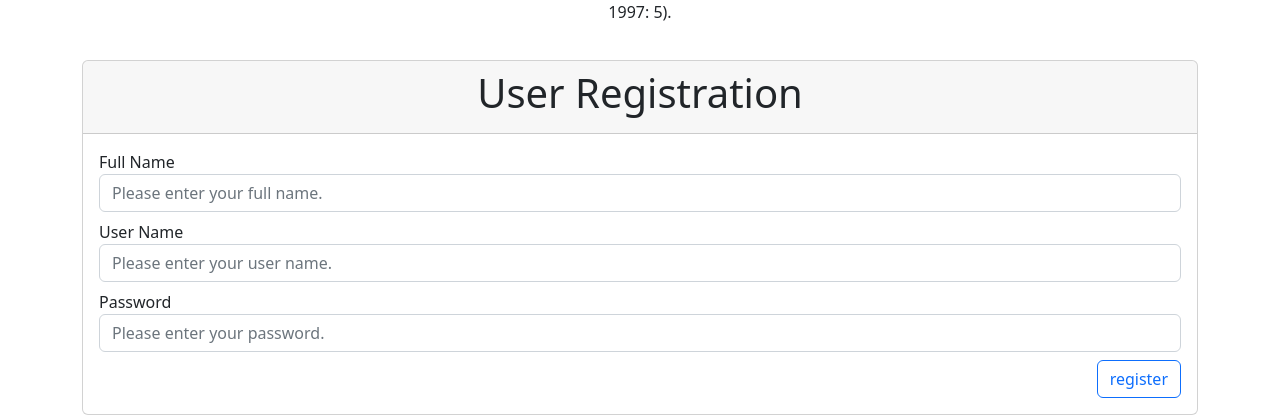
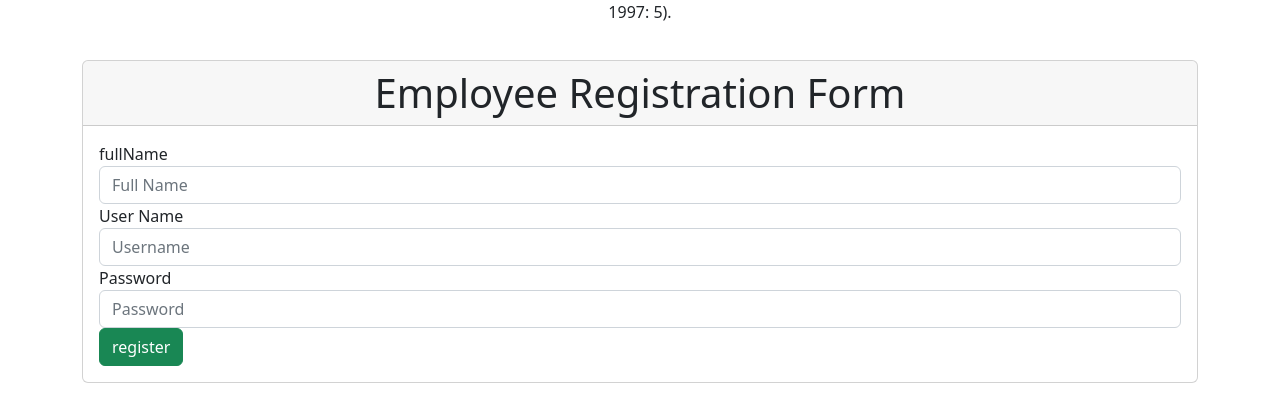
Before and after one commit to agutai/react-ecom, a React (Create React App) app: page /register in a window 1280 px wide. Shown: the part 612-1027 px from the top of the page. After the commit the page ends 995 px from the top, so only its background shows below. Built offline with nearby package versions, Linux system fonts and the light colour scheme.

Commit message:
Add AddShoeItem route and finalised AddUser page

```diff
--- a/src/App.js
+++ b/src/App.js
@@ -16,6 +16,7 @@ import Dashboard from "./components/pages/Dashboard/Dashboard";
 import Report from "./components/pages/dynamicPages/Report";
 import OrderItem from "./components/pages/dynamicPages/OrderItem";
 import AddClothingItem from "./components/pages/dynamicPages/AddClothingItem";
+import AddShoeItem from "./components/pages/dynamicPages/AddShoeItem";
 import React from "react";
 
 function App() {
@@ -34,6 +35,7 @@ function App() {
           <Route exact path="/" element={<ProductsButtonAtom />} />
           <Route exact path="/register" element={<AddUser />} />
           <Route exact path="/addClothing" element={<AddClothingItem />} />
+          <Route exact path="/addShoe" element={<AddShoeItem />} />
           <Route exact path="/about" element={<About />} />
           <Route exact path="/report" element={<Report />} />
           <Route exact path="/order" element={<OrderItem />} />
--- a/src/components/pages/dynamicPages/AddUser.js
+++ b/src/components/pages/dynamicPages/AddUser.js
@@ -1,12 +1,11 @@
+import axios from "axios";
 import React, { Component } from "react";
 import FormInputMolecule from "../../molecules/FormInputMolecule";
-// import { response } from 'express';
-import axios from "axios";
 
 class AddUser extends Component {
   state = {
     fullName: "",
-    userName: "",
+    username: "",
     password: "",
     errors: {},
   };
@@ -18,109 +17,71 @@ class AddUser extends Component {
   onHandleSubmit = (e) => {
     e.preventDefault();
 
-    const { fullName, userName, password } = this.state;
+    const { fullName, username, password } = this.state;
 
     if (fullName === "") {
-      this.setState({ errors: { fullName: "Full Name required" } });
+      this.setState({ errors: { fullName: "Full name is required." } });
       return;
     }
 
-    if (userName === "") {
-      this.setState({ errors: { userName: "User Name required" } });
+    if (username === "") {
+      this.setState({ errors: { username: "Username is required." } });
       return;
     }
 
     if (password === "") {
-      this.setState({ errors: { password: "Password required" } });
+      this.setState({ errors: { password: "Password is required." } });
       return;
     }
 
-    // const newUser = { fullName, userName, password };
+    const newUser = { fullName, username, password };
+    console.log(newUser);
 
-    // console.log(newUser);
+    axios.post("http://localhost:8080/api/v1/ecommerce/user", newUser);
 
-    // fetch("http://localhost:8080/api/v1/ecommerce/user", {
-    //   method: "POST",
-    //   headers: {
-    //     Accept: "application/json",
-    //     "Content-Type": "application/json",
-    //   },
-    //   body: newUser,
-    // });
-
-    // axios.post("http://localhost:8080/api/v1/ecommerce/user", newUser);
-
-    var newUser = { fullName, userName, password };
-
-    var axios = require("axios");
-    var config = {
-      method: "post",
-      url: "http://localhost:8080/api/v1/ecommerce/user",
-      headers: {
-        "Content-Type": "application/json",
-      },
-      data: newUser,
-    };
-
-    axios(config)
-      .then(function (response) {
-        console.log(JSON.stringify(response.data));
-      })
-      .catch(function (error) {
-        console.log(error);
-      });
+    this.setState({ fullName: "", username: "", password: "" });
   };
 
   render() {
-    const { fullName, userName, password, errors } = this.state;
+    const { fullName, username, password, errors } = this.state;
     return (
       <div className="card">
-        <div className="card-header text-center">
-          <h1>User Registration</h1>
+        <div className="card-header h1 text-center">
+          Employee Registration Form
         </div>
         <div className="card-body">
           <form onSubmit={this.onHandleSubmit}>
-            <div className="mb-2">
             <FormInputMolecule
-                label="Full Name"
               id="fullName"
+              label="fullName"
               name="fullName"
-                placeholder="Please enter your full name."
+              placeholder="Full Name"
               value={fullName}
               onChange={this.onHandleChange}
               error={errors.fullName}
-                type="text"
             />
-            </div>
-            <div className="mb-2">
+
             <FormInputMolecule
+              id="username"
               label="User Name"
-                id="userName"
-                name="userName"
-                placeholder="Please enter your user name."
-                value={userName}
+              name="username"
+              placeholder="Username"
+              value={username}
               onChange={this.onHandleChange}
-                error={errors.userName}
-                type="text"
+              error={errors.username}
             />
-            </div>
-            <div className="mb-2">
+
             <FormInputMolecule
+              id="password"
               label="Password"
-                id="password"
               name="password"
-                placeholder="Please enter your password."
+              placeholder="Password"
               value={password}
               onChange={this.onHandleChange}
               error={errors.password}
-                type="text"
             />
-            </div>
-            <input
-              type="submit"
-              value="register"
-              className="btn btn-outline-primary float-end"
-            />
+
+            <input type="submit" className="btn btn-success" value="register" />
           </form>
         </div>
       </div>
```
Lines whose indentation alone changed are shown as unchanged.
